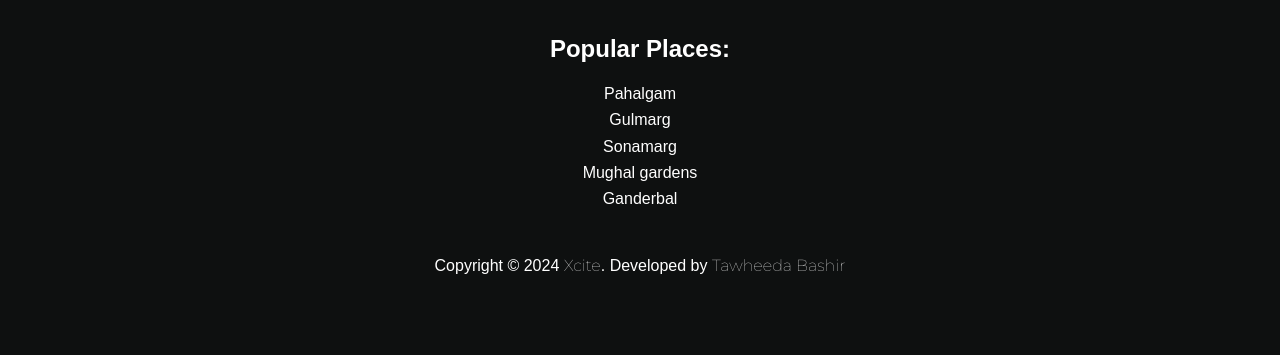
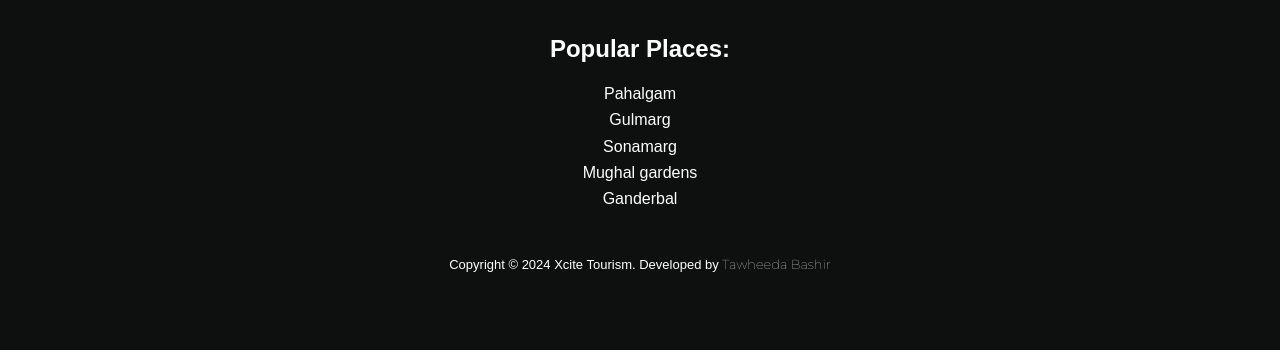
Before and after one commit to TawheedaBashir/Xcite-Tourism, a website: page public/index.html in a window 1280 px wide. Shown: the part 9957-10312 px from the top of the page. Drawn offline with Linux system fonts and the light colour scheme; files that its build step writes are made by us from their sources; a web font is replaced by a local one.

Commit message:
linkedin

```diff
--- a/public/index.html
+++ b/public/index.html
@@ -338,7 +338,9 @@
                         <input type = "submit" class = "btn" value = "Subscribe">
                     </form>
                 </div> -->
-        <p>Copyright © 2024 <span style="font-family: Montserrat">Xcite</span>. Developed by <span style="font-family: Montserrat">Tawheeda Bashir</span></p>
+        <p style="font-size: small">
+          Copyright © 2024 <span style="font-size: small">Xcite Tourism</span>. Developed by <a href="https://www.linkedin.com/in/tawheeda-bashir-a299842a6/" style="font-family: Montserrat; text-decoration: none; color: white">Tawheeda Bashir</a>
+        </p>
       </div>
     </footer>
     <!-- end of footer -->
```
Also changed, not shown: public/about.html (+3 -1 lines), public/blog.html (+3 -1 lines), public/contactform.html (+2 -1 lines), public/gallery.html (+2 -1 lines), public/packages.html (+2 -1 lines).
